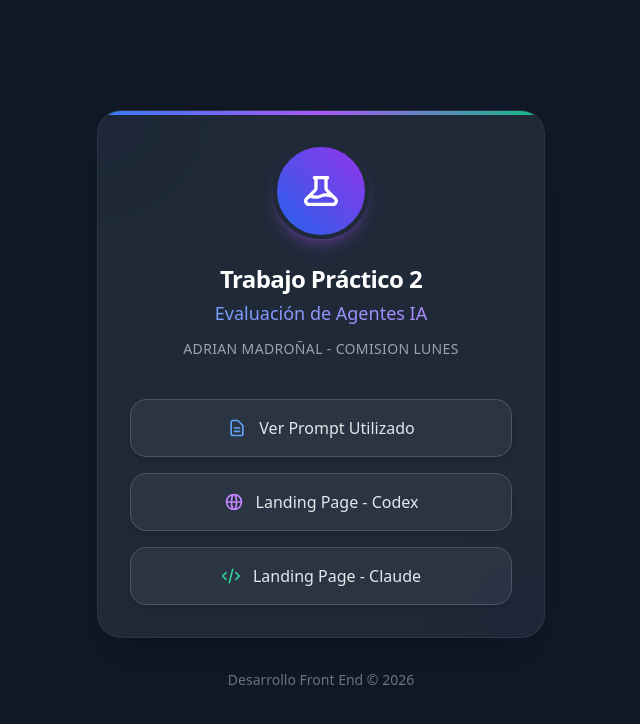
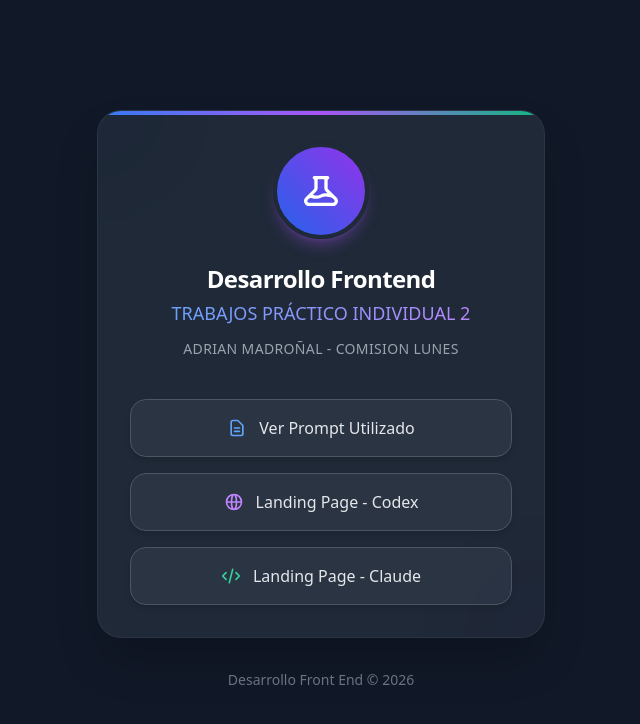
Before and after one commit to MaverickARG/Front-TP2, a plain HTML site: page index.html in a window 1280 px wide. Shown: the whole page, without its empty margins (319-959 px from the left). Drawn offline with nearby package versions, Linux system fonts and the light colour scheme.

Commit message:
Cambio en  README.md

```diff
--- a/index.html
+++ b/index.html
@@ -35,8 +35,8 @@
                     <path stroke-linecap="round" stroke-linejoin="round" stroke-width="2" d="M19.428 15.428a2 2 0 00-1.022-.547l-2.387-.477a6 6 0 00-3.86.517l-.318.158a6 6 0 01-3.86.517L6.05 15.21a2 2 0 00-1.806.547M8 4h8l-1 1v5.172a2 2 0 00.586 1.414l5 5c1.26 1.26.367 3.414-1.415 3.414H4.828c-1.782 0-2.674-2.154-1.414-3.414l5-5A2 2 0 009 10.172V5L8 4z"></path>
                 </svg>
             </div>
-            <h1 class="text-2xl font-bold mb-1 tracking-tight text-white">Trabajo Práctico 2</h1>
-            <h2 class="text-lg font-medium text-transparent bg-clip-text bg-gradient-to-r from-blue-400 to-purple-400 mb-3">Evaluación de Agentes IA</h2>
+            <h1 class="text-2xl font-bold mb-1 tracking-tight text-white">Desarrollo Frontend</h1>
+            <h2 class="text-lg font-medium text-transparent bg-clip-text bg-gradient-to-r from-blue-400 to-purple-400 mb-3">TRABAJOS PRÁCTICO INDIVIDUAL 2</h2>
             <p class="text-sm text-gray-400 font-medium tracking-wide uppercase">Adrian Madroñal - Comision Lunes</p>
         </div>
 
```
